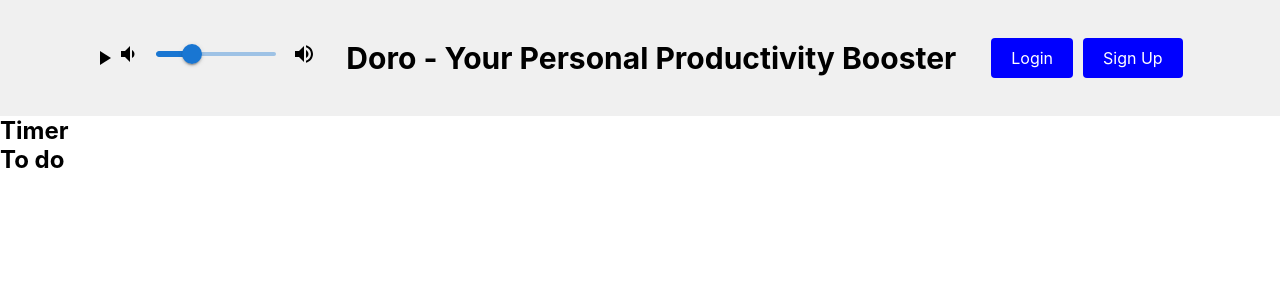
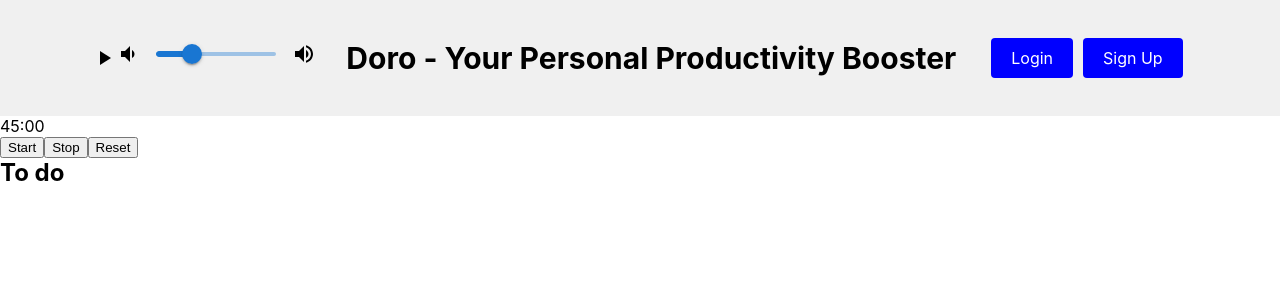
Before and after one commit to Hansstayhungry/Pomodoro, a React (Create React App) app in the folder client/: page / in a window 1280 px wide. Shown: the top 300 px of the page. Built offline with nearby package versions, Linux system fonts and the light colour scheme.

Commit message:
added initial timer

```diff
--- a/client/package.json
+++ b/client/package.json
@@ -14,6 +14,7 @@
     "node-sass": "^7.0.3",
     "react": "^18.2.0",
     "react-dom": "^18.2.0",
+    "react-modal": "^3.16.1",
     "react-scripts": "5.0.1",
     "web-vitals": "^2.1.4"
   },
--- a/client/src/routes/Timer.js
+++ b/client/src/routes/Timer.js
@@ -1,12 +1,51 @@
-import React from 'react';
+import React, { useState, useEffect } from "react";
 
-const Timer = (props) => {
+const Timer = () => {
+  const [timeLeft, setTimeLeft] = useState(45*60);
+  const [isActive, setIsActive] = useState(false);
+
+  const minutes = Math.floor(timeLeft / 60);
+  const seconds = (timeLeft - minutes * 60).toString().padStart(2, "0");
+
+  useEffect(() => {
+    let interval = null;
+
+    if (isActive && timeLeft > 0) {
+      interval = setInterval(() => {
+        setTimeLeft((prevTime) => prevTime - 1);
+      }, 1000);
+    } else if (timeLeft === 0) {
+      clearInterval(interval);
+    }
+
+    return () => clearInterval(interval);
+  }, [isActive, timeLeft]);
+
+  const handleStart = () => {
+    setIsActive(true);
+  };
+
+  const handleStop = () => {
+    setIsActive(false);
+  };
+
+  const handleReset = () => {
+    setIsActive(false);
+    setTimeLeft(45*60);
+  };
 
   return (
-    <div className='timer'>
-      <h2>Timer</h2>
+    <div className="timer">
+      <span>
+        {minutes}:{seconds}
+      </span>
+      <div className="buttons">
+        <button onClick={handleStart}>Start</button>
+        <button onClick={handleStop}>Stop</button>
+        <button onClick={handleReset}>Reset</button>
+      </div>
     </div>
-  )
-}
+  );
+};
 
 export default Timer;
```
Also changed, not shown: client/src/components/AmbientSounds.js (added), client/src/components/SetPomodoro.js (added), 1 other file (tests, documents, lock files or other folders).
